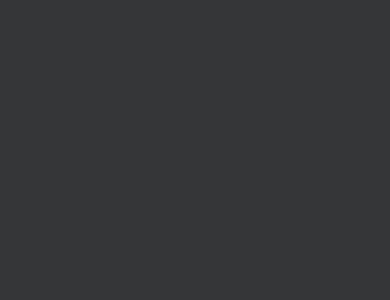
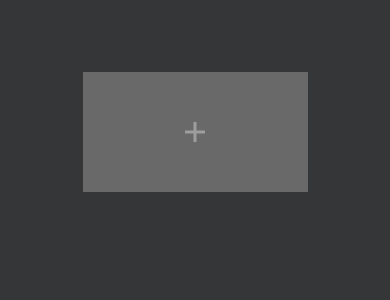
Before and after one commit to ChernoSlava/Stopwatch-Vue, a Vue app: page / in a window 390 px wide. Shown: the top 300 px of the page. Built offline with nearby package versions, Linux system fonts and the light colour scheme.

Commit message:
feat: add AddButton in App

```diff
--- a/src/App.vue
+++ b/src/App.vue
@@ -1,11 +1,45 @@
 <script setup>
+  import { ref } from 'vue';
 
+  import AddButton from './components/AddButton/AddButton.vue';
+
+  const stopwatches = ref([]);
+
+  const createNewId = () => {
+    return ([1e7]+-1e3+-4e3+-8e3+-1e11).replace(/[018]/g, c =>
+      (c ^ crypto.getRandomValues(new Uint8Array(1))[0] & 15 >> c / 4).toString(16)
+    );
+  }
+
+  const onAdd = () => {
+    stopwatches.value.push({
+      id: createNewId()
+    });
+  }
 </script>
 
 <template>
-
+  <div class="App">
+    <AddButton :onClick="onAdd"></AddButton>
+  </div>
 </template>
 
 <style scoped>
-
+  .App {
+    padding-top: 72px;
+    display: grid;
+    grid-template-columns: 1fr 1fr 1fr;
+    row-gap: 45px;
+    column-gap: 50px;
+  }
+  @media (max-width: 800px) {
+  .App {
+    grid-template-columns: 1fr 1fr;
+  }
+}
+@media screen and (max-width: 530px) {
+  .App {
+    grid-template-columns: 1fr;
+  }
+}
 </style>
```
